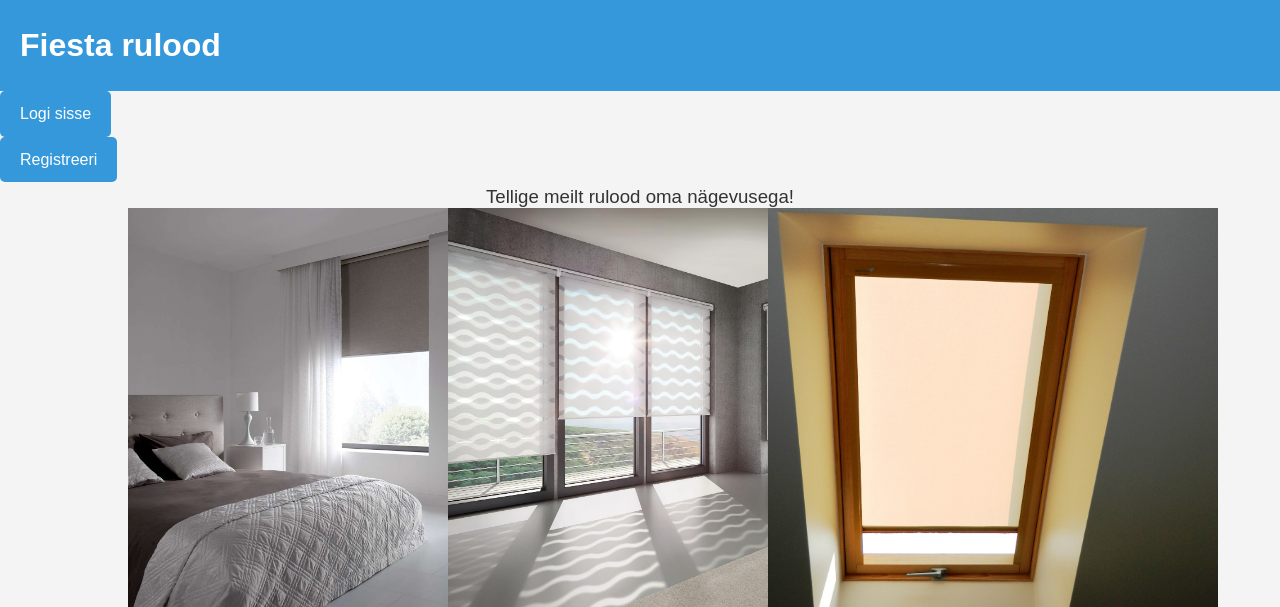
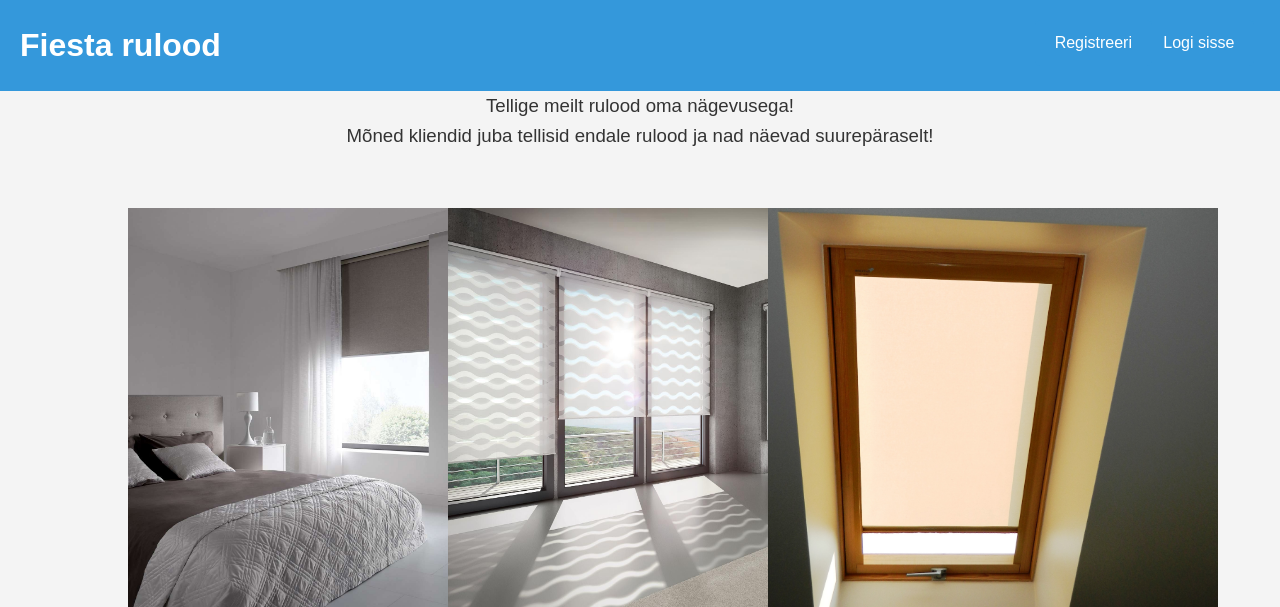
Before and after one commit to MartinKemppi/Aknaruloode_tootmine, a PHP site: page / in a window 1280 px wide. Shown: the top 607 px of the page. Run offline with PHP 8.4, Linux system fonts and the light colour scheme; data that the repository does not hold is empty.

Commit message:
Uuendamine
css

```diff
--- a/Aknarulood/stiilid/stiil.css
+++ b/Aknarulood/stiilid/stiil.css
@@ -143,6 +143,22 @@
     border-radius: 5px;
 }
 
+#logisisse{
+    position: absolute;
+    right: 2%;
+    top: 2.5%;
+}
+#logisisse, #logivalja{
+    position: absolute;
+    right: 2%;
+    top: 2.5%;
+}
+#regimind{
+    position: absolute;
+    right: 10%;
+    top: 2.5%;
+}
+
 #logivalja:hover, #logisisse:hover, #regimind:hover {
     background-color: #007bb5;
 }
```
